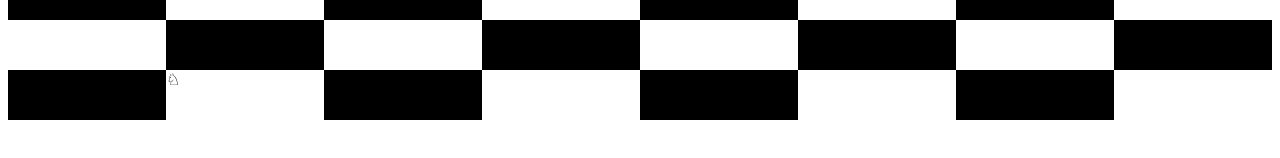
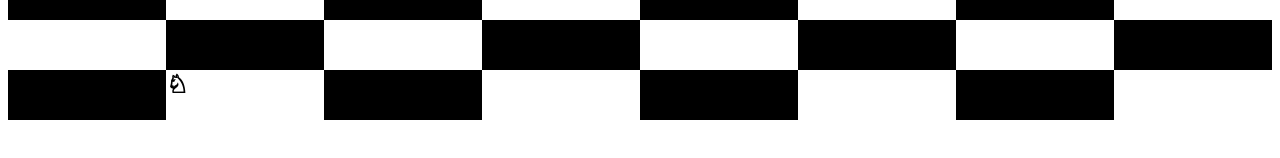
Before and after one commit to labkunz/chess-board-and-a-lonely-knight, a React (Vite) app: page / in a window 1280 px wide. Shown: the part 288-446 px from the top of the page. Built offline with nearby package versions, Linux system fonts and the light colour scheme.

Commit message:
set useDrag and add Constants

```diff
--- a/src/components/Board.jsx
+++ b/src/components/Board.jsx
@@ -14,7 +14,7 @@ import { HTML5Backend } from "react-dnd-html5-backend";
 //用此func來管理整面棋盤
 //原本的[knightX, knightY]改為Game來管理
 function renderSquare(i, knightPosition) {
-    const [knightX, knightY] = knightPosition;
+    const [knightX, knightY] = knightPosition;  //解構出來即可
     const x = i % 8;
     const y = Math.floor(i / 8);
     const black = (x + y) % 2 === 1;
@@ -22,14 +22,13 @@ function renderSquare(i, knightPosition) {
     const piece = isKnightHere ? <Knight /> : null;
 
     return (
-        <div key={i} style={{ width: "12.5%", height: "12.5%" }}
+        <DndProvider backend={HTML5Backend}>
+            <div key={i} style={{ width: "12.5%", height: "12.5%" }}
                 onClick={() => handleSquareClick(x, y)}
             >
                 <Square black={black}>{piece}</Square>
             </div>
-        // <DndProvider backend={HTML5Backend}>
-
-        // </DndProvider>
+        </DndProvider>
     );
 }
 
--- /dev/null
+++ b/src/components/Constants.jsx
@@ -0,0 +1,5 @@
+//定義拖曳狀態
+
+export const ItemTypes = {
+    KNIGHT: 'knight'
+}
--- a/src/components/Knight.jsx
+++ b/src/components/Knight.jsx
@@ -1,7 +1,34 @@
 import React from "react";
+
+//引入設定檔和使用useDrag
+import { ItemTypes } from "./Constants";
+import { useDrag } from "react-dnd";
 
 //西洋棋騎士元件
 
-export default function Knight() {
-    return <span>♘</span>
+function Knight() {
+    //collecting function
+    const [{isDragging}, drag] = useDrag(() => ({
+        type: ItemTypes.KNIGHT,
+        collect: monitor => ({
+            isDragging: !!monitor.isDragging(),
+        })
+    }));
+
+    //<span>♘</span>
+    return (
+        <div
+            ref={drag}
+            style={{
+                opacity: isDragging ? 0.5 : 1,
+                fontSize: 25,
+                fontWeight: "bold",
+                cursor: "move"
+            }}
+        >
+            ♘
+        </div>
+    )
 }
+
+export default Knight;
```
